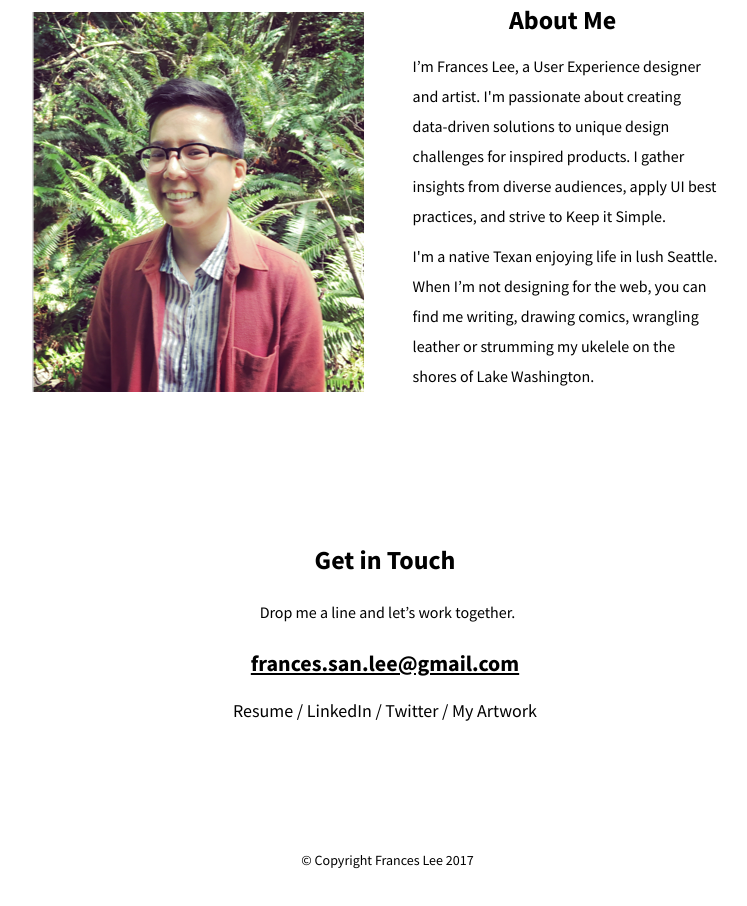
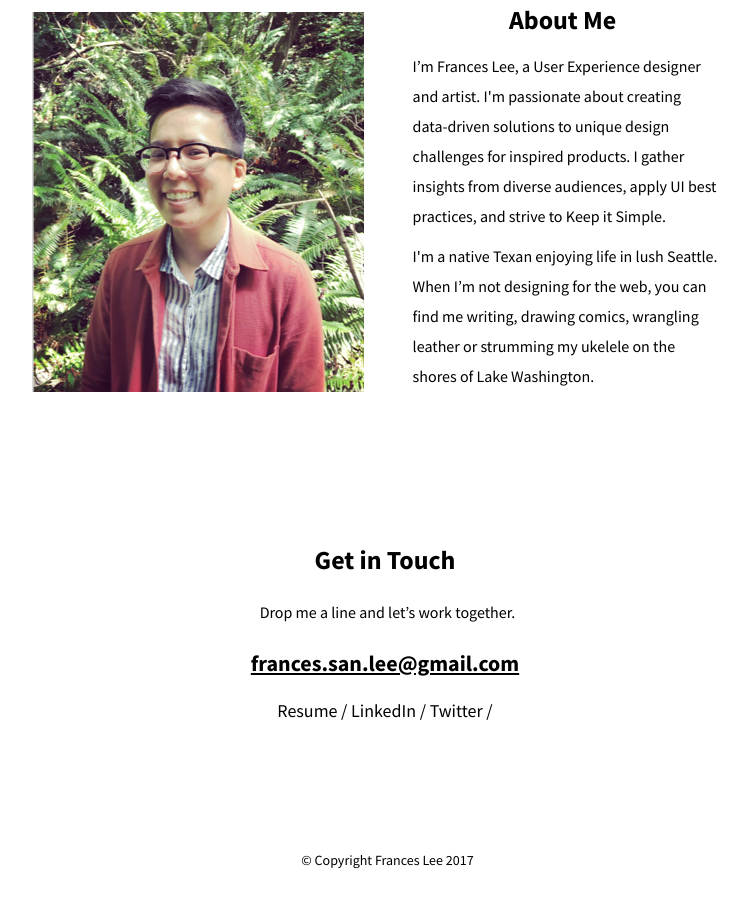
Before and after one commit to francesslee/Porfolio, a plain HTML site: page index.html in a window 1280 px wide. Shown: the part 1731-2637 px from the top of the page, without its empty margins (255-1002 px from the left). Drawn offline with Linux system fonts and the light colour scheme.

Commit message:
Update index.html
removed link to Flickr

```diff
--- a/index.html
+++ b/index.html
@@ -107,7 +107,6 @@
 					<li class="soc"><a href="http://franceslee.io/pdfs/francesleeresume.pdf" target="_blank">Resume /</a></li>
 					<li class="soc"><a href="https://www.linkedin.com/in/francesslee" target="_blank">LinkedIn /</a></li>
 					<li class="soc"><a href="https://twitter.com/boytoms" target="_blank">Twitter /</a></li>
-					<li class="soc"><a href="https://www.flickr.com/photos/francesslee/albums/72157668176649633" target="_blank">My Artwork</a></li>
 				</ul>
 			</section>
 		</div>
```
